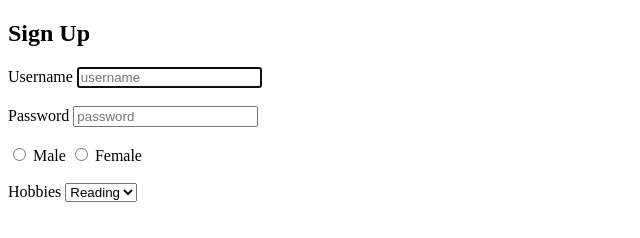
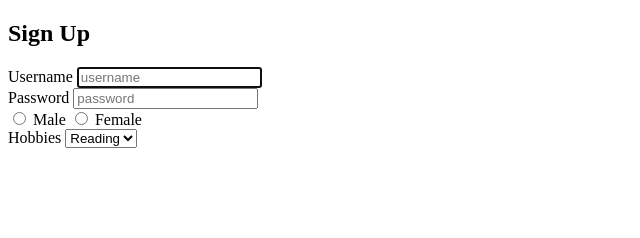
Before and after one commit to niyamk/webdev-prac, a plain HTML site: page index.html in a window 1280 px wide. Shown: the whole page, without its empty margins (0-640 px from the left). Drawn offline with Linux system fonts and the light colour scheme.

Commit message:
removed br and replaced with div

```diff
--- a/index.html
+++ b/index.html
@@ -7,21 +7,28 @@
 </head>
 <body>
     <h2>Sign Up</h2>
+
+    <div id = 'username-div'>
         <label for="username">Username</label>
         <input type="text" placeholder="username" name = 'username' id = 'username' autofocus>
-    <br><br>
+    </div>
+
+    <div id="password-div">
         <label for="password">Password</label>
         <input type="password" placeholder="password" name = 'password' id = 'password'>
-    <br><br>
+    </div>
+    <div id="radio-div">
         <input type="radio" name = 'gender' id = 'male'>
         <label for="male">Male</label>
         <input type="radio" name = "gender" id = "female">
         <label for="female">Female</label>
-    <br><br>
+    </div>
+    <div id="hobby-div">
         <label for="hobby">Hobbies</label>
         <select name="hobby" id="hobby">
             <option value="reading">Reading</option>
             <option value="writing">Writing</option>
         </select>
+    </div>
 </body>
 </html>
```
Lines whose indentation alone changed are shown as unchanged.
